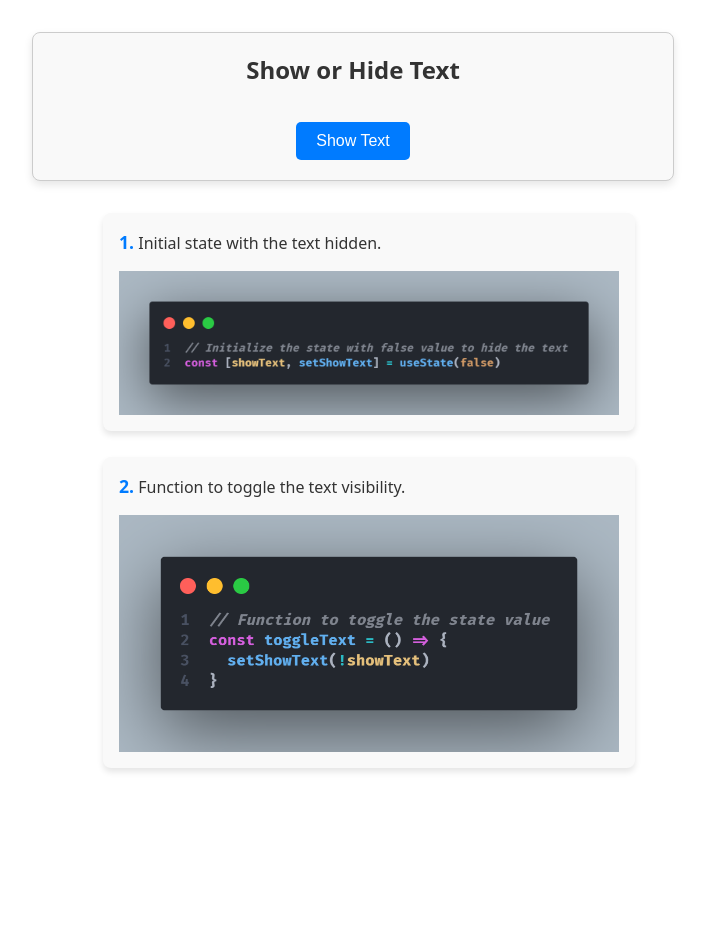
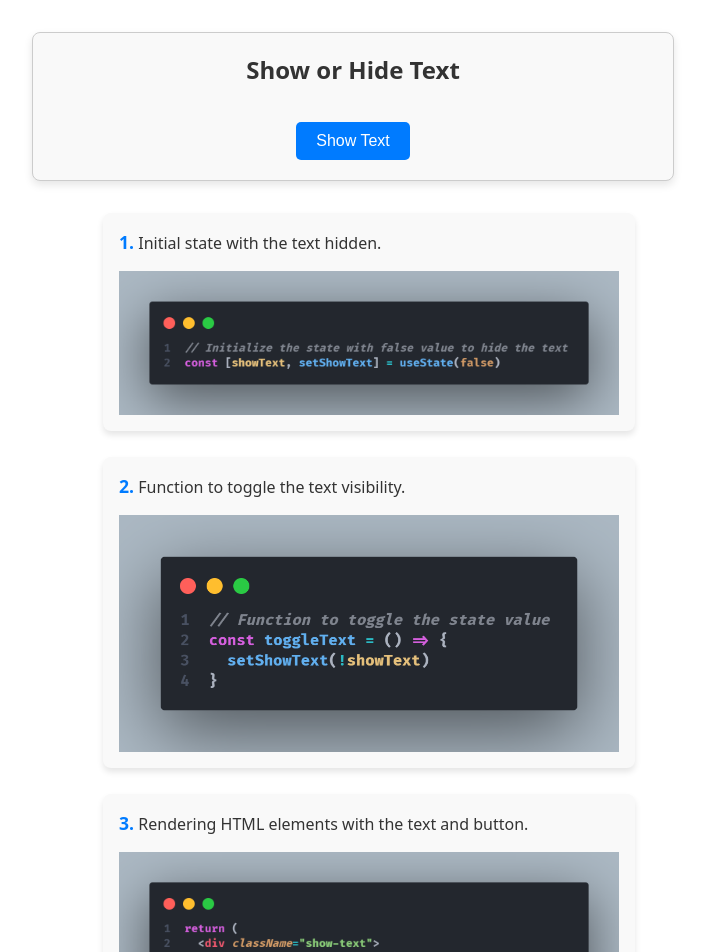
Before and after one commit to Espadv69/useState-Basics, a React (Vite) app in the folder ShowHideText/: page / in a window 1280 px wide. Shown: the top 952 px of the page, without its empty margins (287-992 px from the left). Before the commit the page ends 800 px from the top, so only its background shows below. Built offline with nearby package versions, Linux system fonts and the light colour scheme; the HTML template or start-up script is replaced by a standard one.

Commit message:
Add step 3 to Explanation component for rendering HTML elements with text and button

```diff
--- a/ShowHideText/src/components/Explanation/Explanation.jsx
+++ b/ShowHideText/src/components/Explanation/Explanation.jsx
@@ -18,6 +18,13 @@ const Explanation = () => {
           imgUrl="/images/toggleText.png"
           imgAlt="Code snippet showing the function to toggle the text visibility."
         />
+
+        <LiExplanation
+          stepNumber={3}
+          description="Rendering HTML elements with the text and button."
+          imgUrl="/images/htmlStructure.png"
+          imgAlt="Code snippet showing the HTML structure with the text and button."
+        />
       </ol>
     </div>
   )
```
